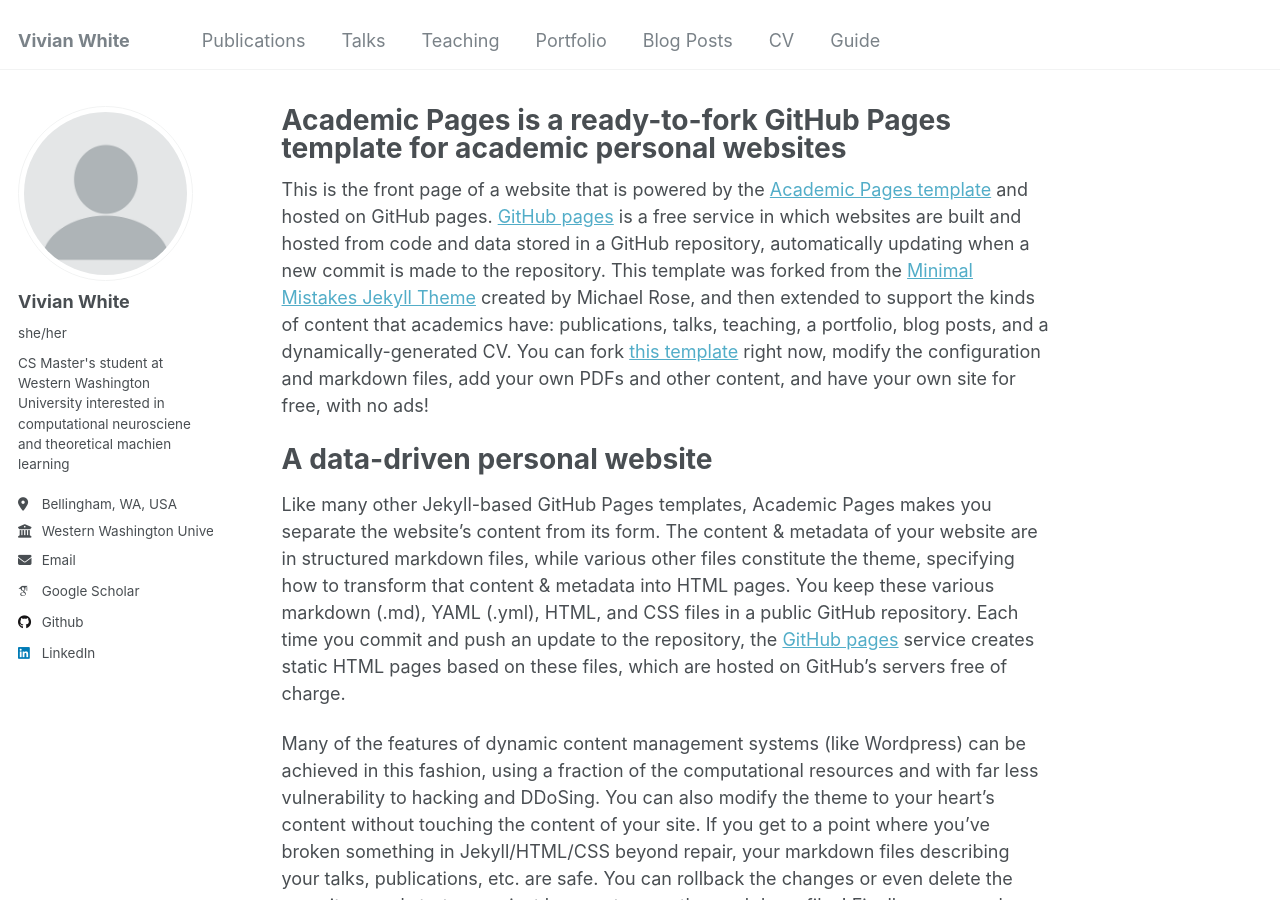
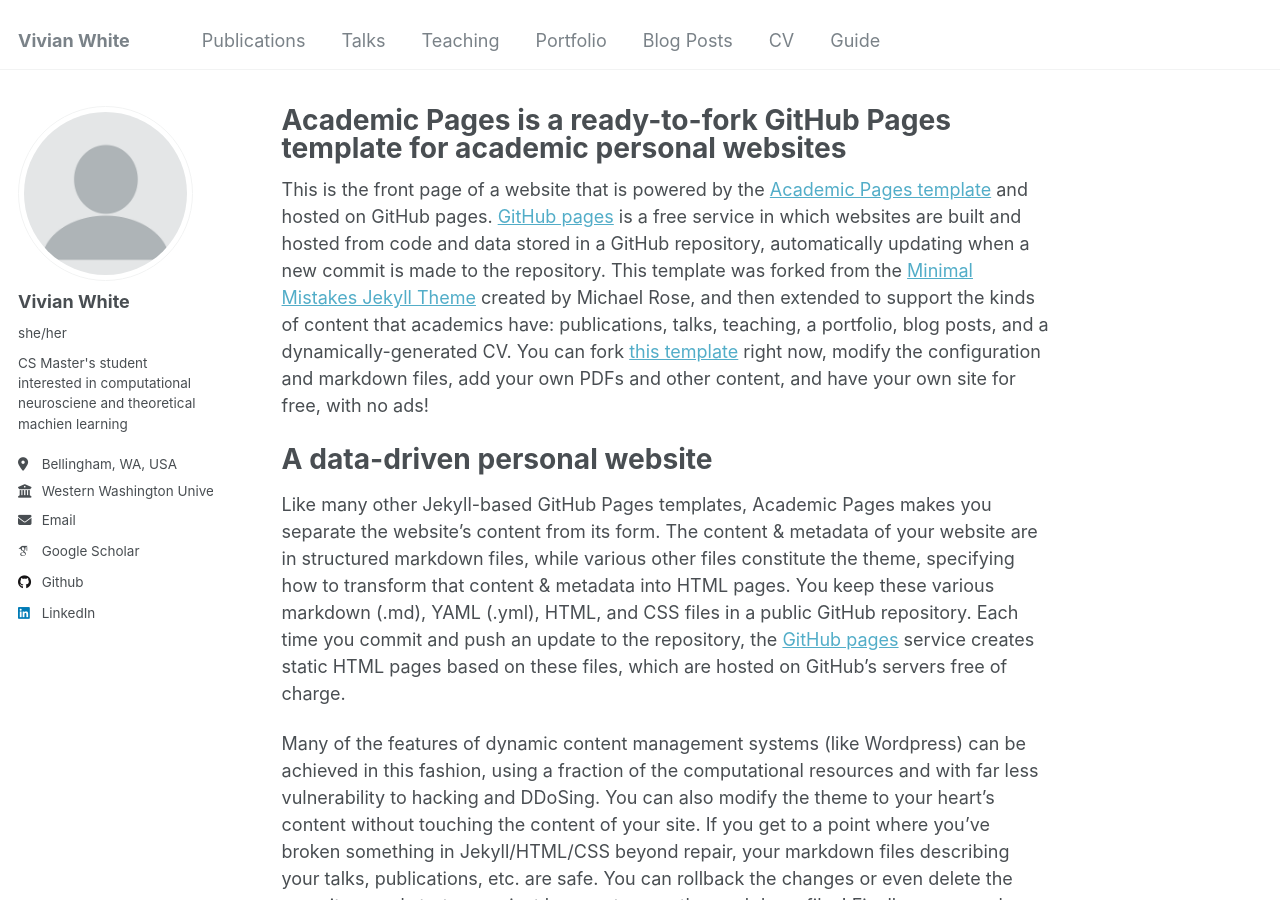
Before and after one commit to vivianwhite/vivianwhite.github.io, a Jekyll site: the page built from _pages/about.md, in a window 1280 px wide and 900 px high. Built offline with Jekyll 4.4.1, drawn with Linux system fonts in a browser that asks for light colours; some web fonts are replaced.

Commit message:
Update _config.yml

```diff
--- a/_config.yml
+++ b/_config.yml
@@ -24,7 +24,7 @@ author:
   avatar           : "profile.png"
   name             : "Vivian White"
   pronouns         : "she/her"
-  bio              : "CS Master's student at Western Washington University interested in computational neurosciene and theoretical machien learning"
+  bio              : "CS Master's student interested in computational neurosciene and theoretical machien learning"
   location         : "Bellingham, WA, USA"
   employer         : "Western Washington University"
   uri              : # URL
```
